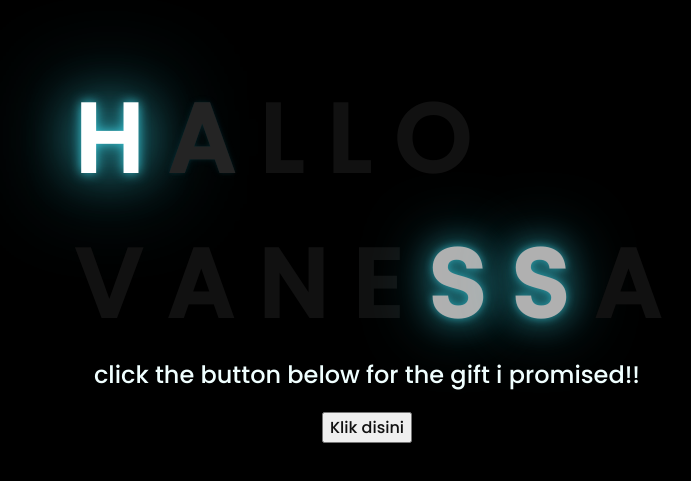
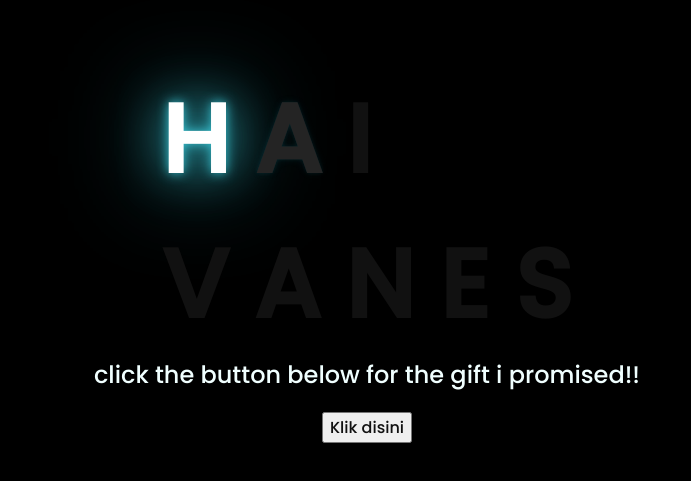
Before and after one commit to Satoxic/surprisee, a plain HTML site: page index.html in a window 1280 px wide. Shown: the part 153-634 px from the top of the page, without its empty margins (281-972 px from the left). Drawn offline with Linux system fonts and the light colour scheme.

Commit message:
Update index.html

```diff
--- a/index.html
+++ b/index.html
@@ -13,16 +13,12 @@
     <!-- silahkan menambah kata sesuai keinginan dengan <span>text...</span -->
         <span>H</span>
         <span>A</span>
-        <span>L</span>
-        <span>L</span>
-        <span>O</span></br>
+        <span>I</span></br>
         <span>V</span>
         <span>A</span>
         <span>N</span>
         <span>E</span>
         <span>S</span>
-        <span>S</span>
-        <span>A</span>
     </div>
     <div class="description">
         <span>click the button below for the gift i promised!!</span>
```
